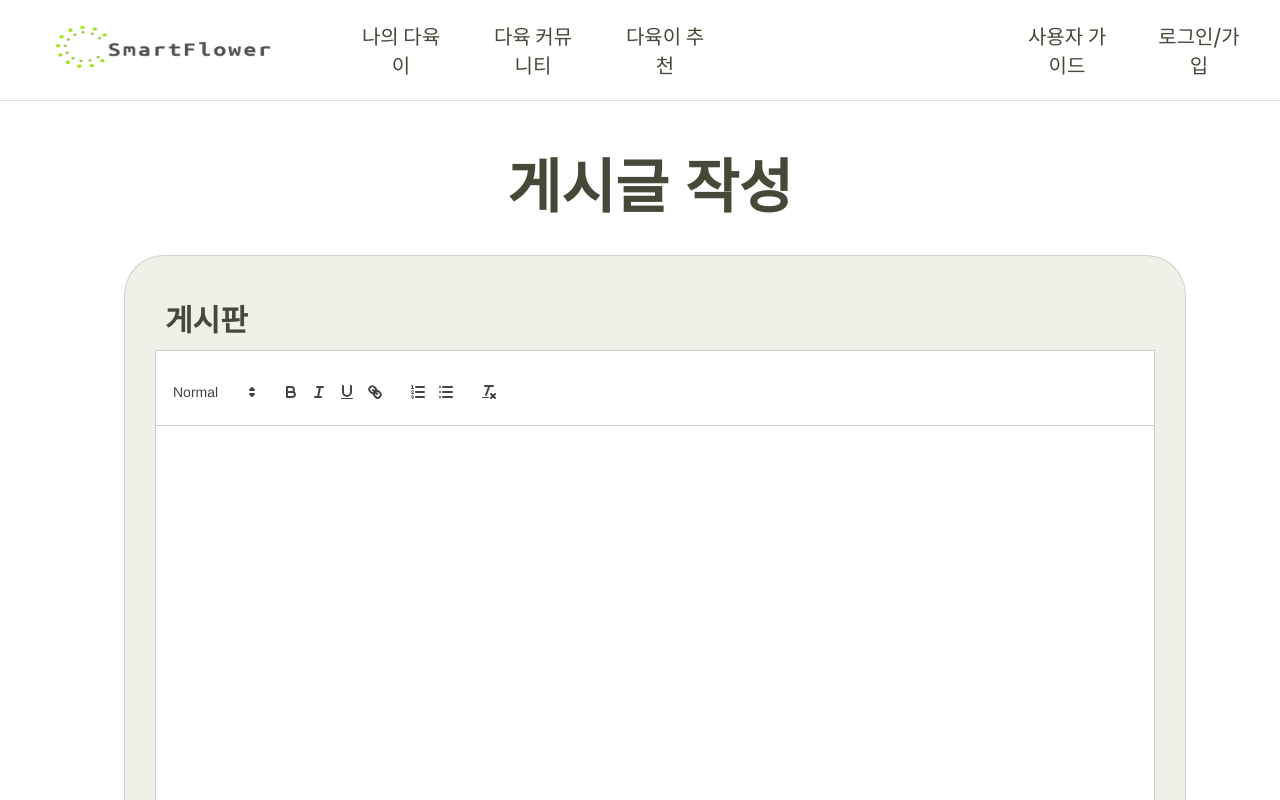
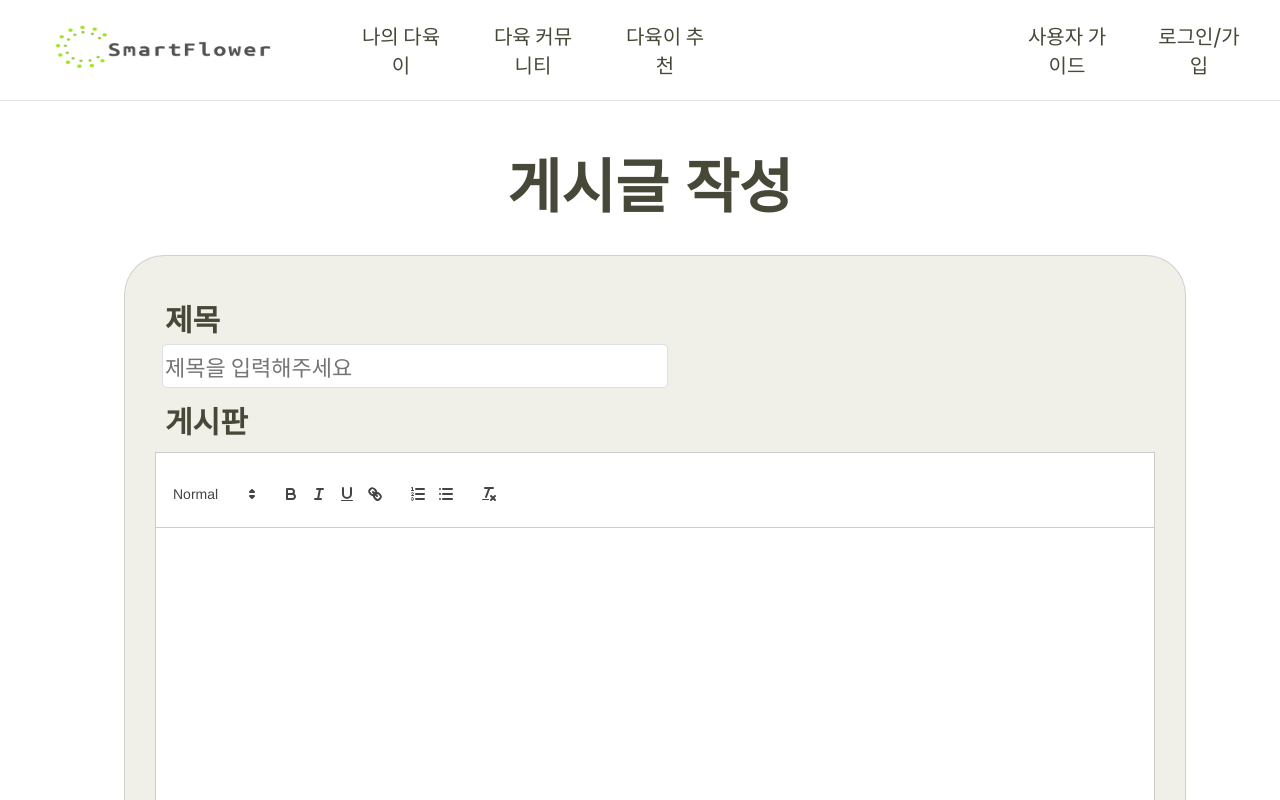
Before and after one commit to HelloWook/CapstoneFront, a React (Create React App) app: page /community/upload in a window 1280 px wide. Shown: the top 800 px of the page. Built offline with nearby package versions, Linux system fonts and the light colour scheme; a web font is replaced by a local one.

Commit message:
style:게시판 스타일링

```diff
--- a/src/pages/CommunityUpload.js
+++ b/src/pages/CommunityUpload.js
@@ -14,6 +14,12 @@ function CommunityUpload() {
         <h3 className="community-title">게시글 작성</h3>
         <div className="community-upload-box">
           <div className="community-upload-content">
+            <p className="community-upload-title"> 제목 </p>
+            <input
+              className="community-upload-input"
+              placeholder="제목을 입력해주세요"
+              type="text"
+            />
             <p className="community-upload-title"> 게시판</p>
             <div className="box">
               <ReactQuill theme="snow" value={value} onChange={setValue} />
--- a/src/styles/CommunityUpload.css
+++ b/src/styles/CommunityUpload.css
@@ -30,10 +30,20 @@
   padding-left: 10px;
   font-weight: bold;
   font-size: 30px;
-  margin: 10px 0px 10px 0px;
+  margin: 10px 0px -10px 0px;
+}
+.community-upload .community-upload-box .community-upload-content .community-upload-input {
+  font-size: 22px;
+  height: 40px;
+  width: 500px;
+  border: 1px solid rgba(9, 30, 66, 0.14);
+  border-radius: 5px;
+  font-family: "Noto Sans KR", sans-serif;
+  margin-right: 48%;
 }
 .community-upload .community-upload-box .community-upload-content .box {
   background-color: white;
+  margin-top: 20px;
 }
 .community-upload .community-upload-box .community-upload-content .box .ql-toolbar.ql-snow {
   text-align: left;
@@ -49,14 +59,6 @@
   display: flex;
   justify-content: center;
 
-  .community-upload-input {
-    font-size: 22px;
 
-    height: 35px;
-    width: 500px;
-    border: 1px solid rgba(9, 30, 66, 0.14);
-    border-radius: 5px;
-    font-family: "Noto Sans KR", sans-serif;
-  }
 }
 *//*# sourceMappingURL=CommunityUpload.css.map */
```
